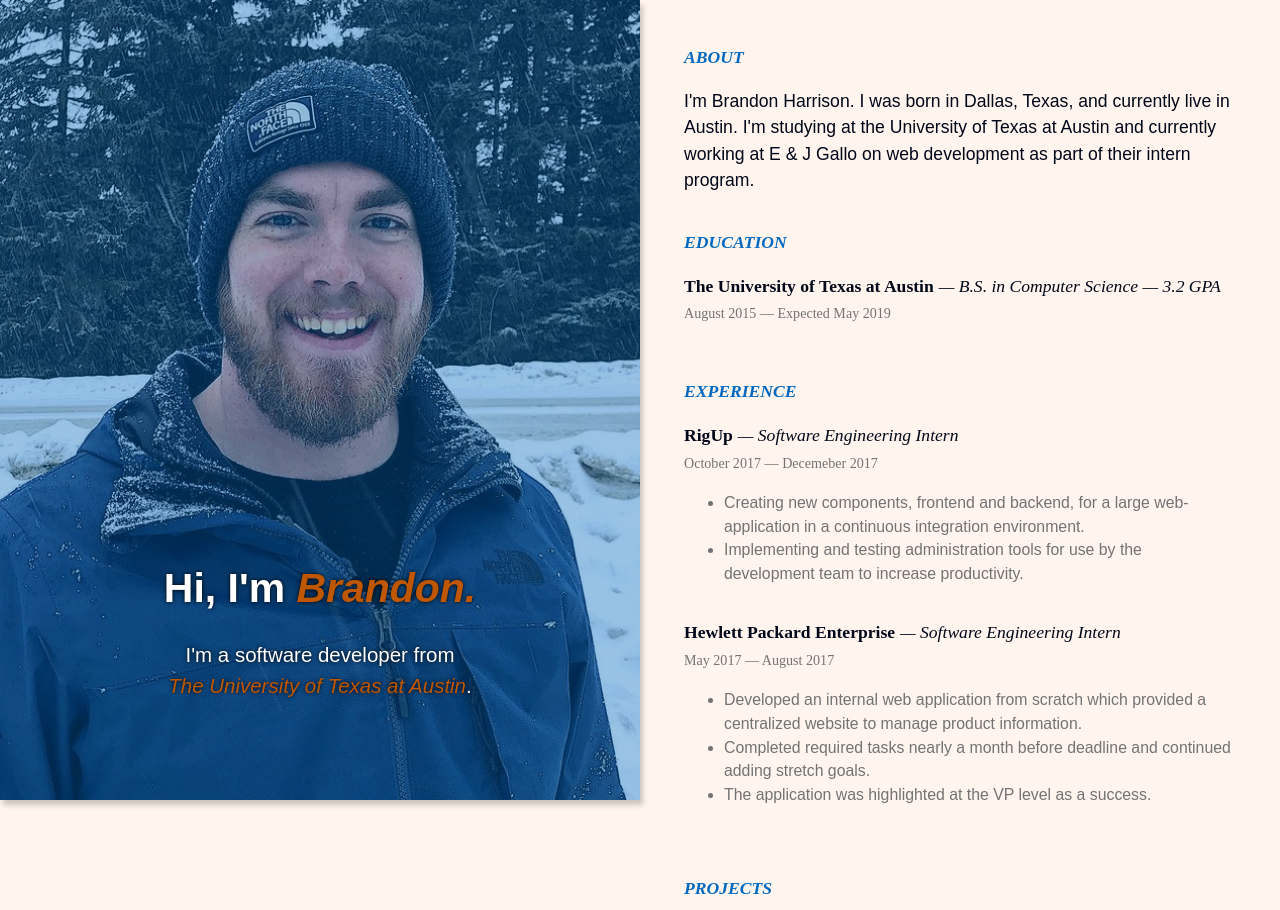
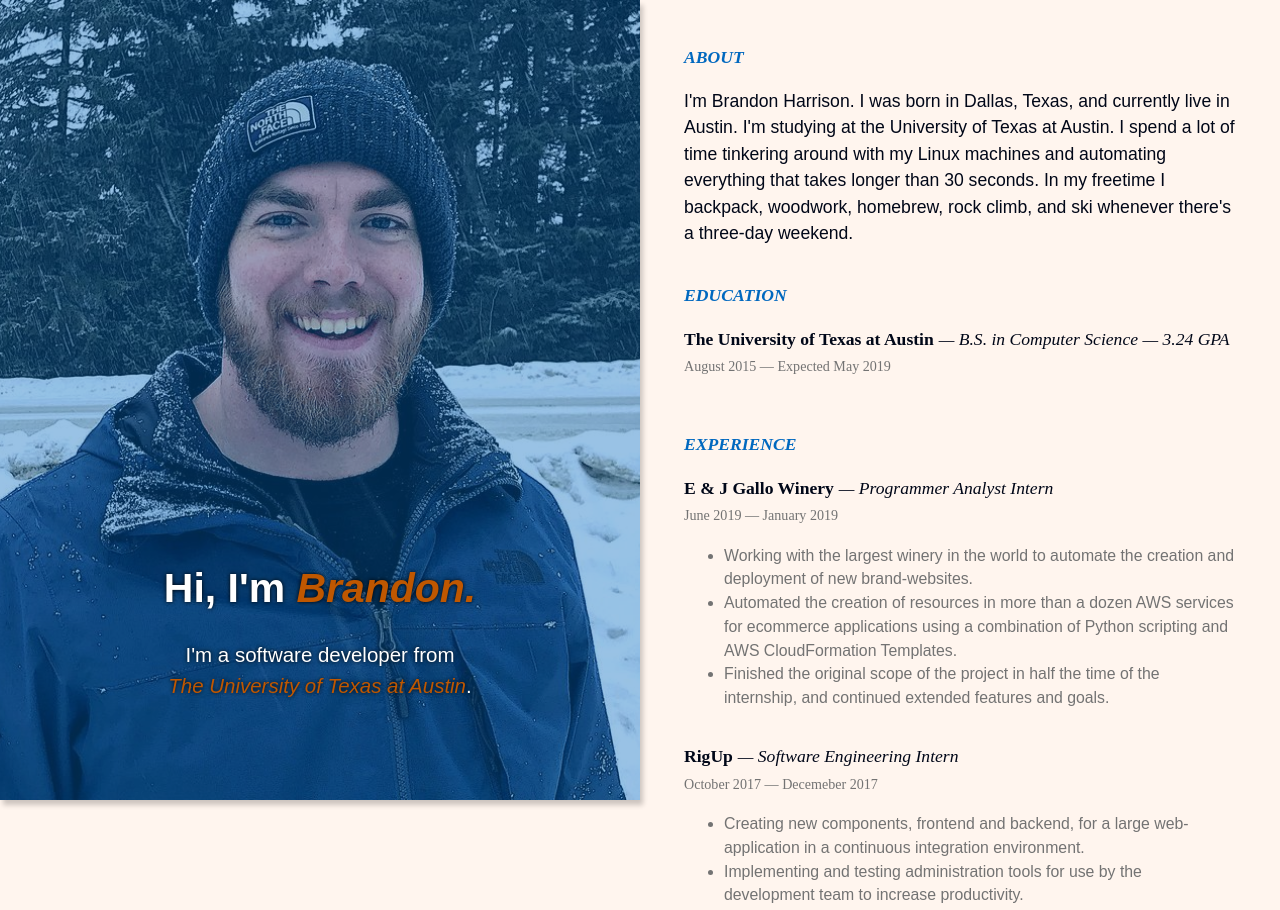
Before and after one commit to BrandonHarrisonCode/Personal-Website, a plain HTML site: page public_html/index.html in a window 1280 px wide. Shown: the top 910 px of the page. Drawn offline with Linux system fonts and the light colour scheme.

Commit message:
Add Gallo

```diff
--- a/public_html/index.html
+++ b/public_html/index.html
@@ -23,18 +23,30 @@
                 <div id="resumetext" class="text">
                     <div class="section">
                         <h4>About</h4>
-            I'm Brandon Harrison.  I was born in Dallas, Texas, and currently live in Austin.  I'm studying at the University of Texas at Austin and currently working at E & J Gallo on web development as part of their intern program.
+                        I'm Brandon Harrison.  I was born in Dallas, Texas, and currently live in Austin.  I'm studying at the University of Texas at Austin.  I spend a lot of time tinkering around with my Linux machines and automating everything that takes longer than 30 seconds.  In my freetime I backpack, woodwork, homebrew, rock climb, and ski whenever there's a three-day weekend.
                     </div>
                     <div class="section">
                         <h4>Education</h4>
                         <div class="entry">
                             <span class="entrytitle">The University of Texas at Austin</span>
-              <span class="subtitle"> &mdash; B.S. in Computer Science &mdash; 3.2 GPA</span>
+                            <span class="subtitle"> &mdash; B.S. in Computer Science &mdash; 3.24 GPA</span>
                             <br><span class="date">August 2015 &mdash; Expected May 2019</span>
                         </div>
                     </div>
                     <div class="section">
                         <h4>Experience</h4>
+                        <div class="entry">
+                            <span class="entrytitle">E &amp; J Gallo Winery</span>
+                            <span class="subtitle"> &mdash; Programmer Analyst Intern</span>
+                            <br><span class="date">June 2019 &mdash; January 2019</span>
+                            <div class="detail">
+                                <ul>
+                                    <li>Working with the largest winery in the world to automate the creation and deployment of new brand-websites.</li>
+                                    <li>Automated the creation of resources in more than a dozen AWS services for ecommerce applications using a combination of Python scripting and AWS CloudFormation Templates.</li>
+                                    <li>Finished the original scope of the project in half the time of the internship, and continued extended features and goals.</li>
+                                </ul>
+                            </div>
+                        </div>
                         <div class="entry">
                             <span class="entrytitle">RigUp</span>
                             <span class="subtitle"> &mdash; Software Engineering Intern</span>
```
Lines whose indentation alone changed are shown as unchanged.
